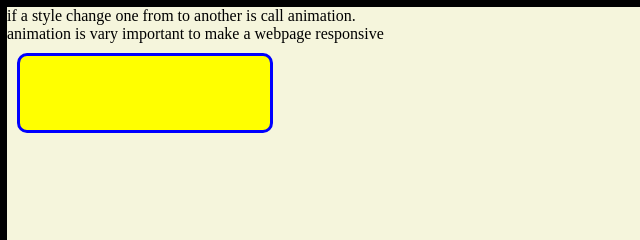
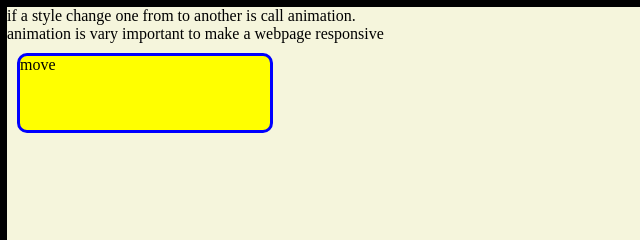
Before and after one commit to bikashgiri2002/Web_Development, a plain HTML site: page Animation in css/index.html in a window 1280 px wide. Shown: the top 240 px of the page, 0-640 px from the left. Drawn offline with Linux system fonts and the light colour scheme.

Commit message:
29052024

```diff
--- a/Animation in css/index.html
+++ b/Animation in css/index.html
@@ -12,7 +12,7 @@
             if a style change one from to another is call animation. <br>animation is vary important to make a webpage responsive
         </p>
         <div class="box">
-
+            move
         </div>
     </div>
 </body>
```
